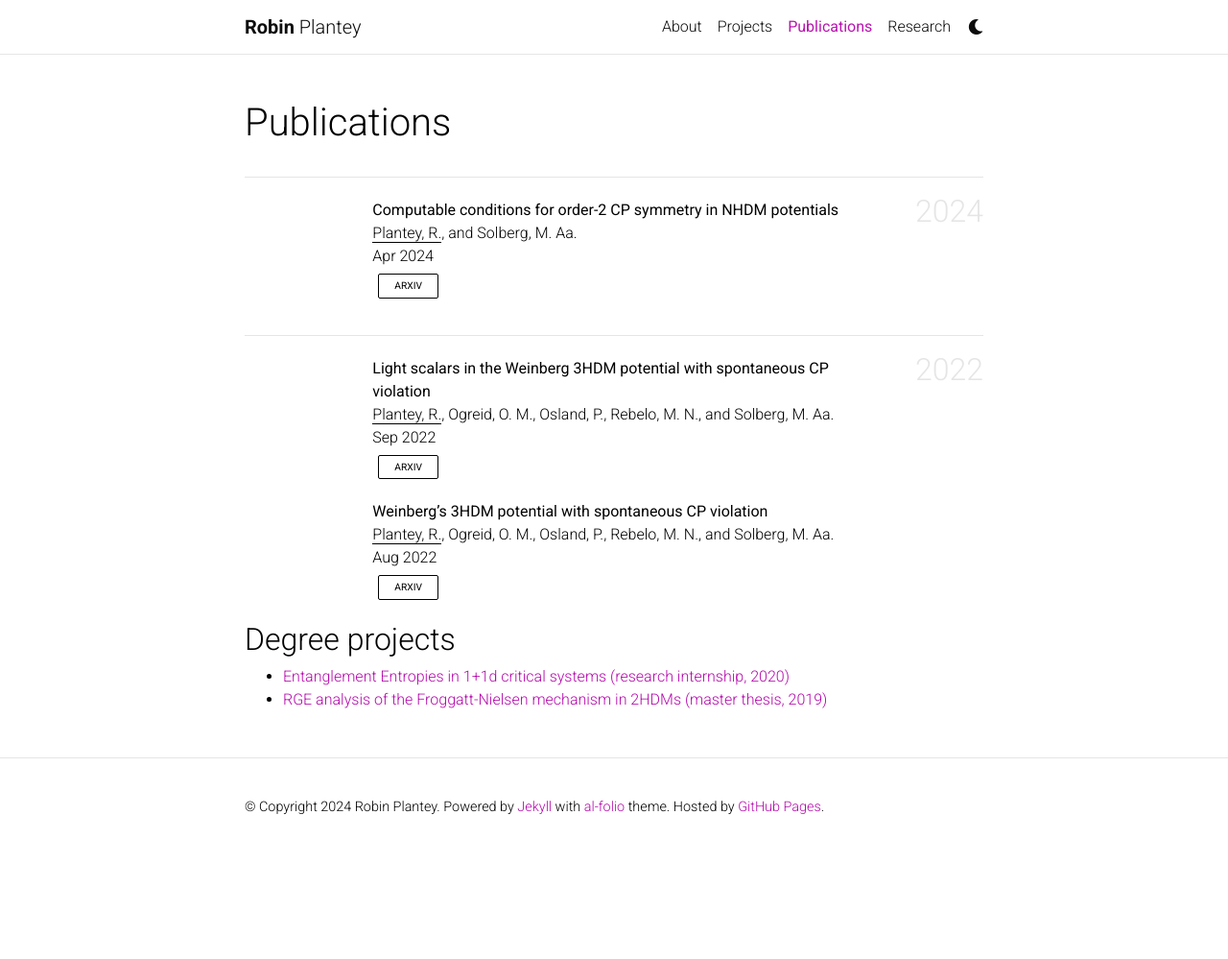
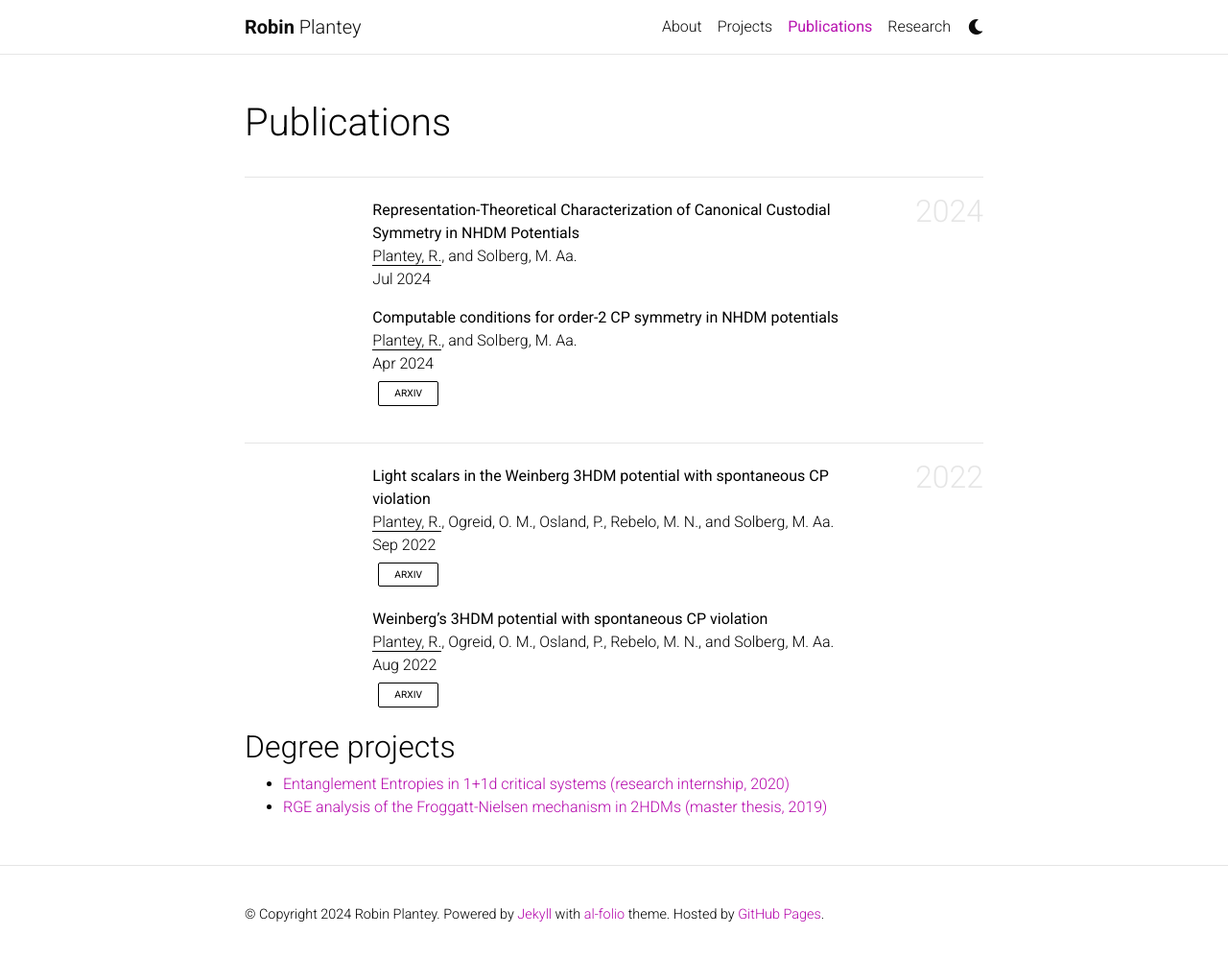
Before and after one commit to robinplantey/robinplantey.github.io, a Jekyll site: the page docs/publications/index.html, which Jekyll copies as it is, in a window 1280 px wide and 1004 px high. Shown: the top 999 px of the window at 96% size. Built offline with Jekyll 4.4.1, drawn with Linux system fonts in a browser that asks for light colours; nearby versions of some CDN libraries; comment, search, counter and statistics services are not loaded; a style sheet for code colours, icons or effects is not loaded.

Commit message:
Updated publications

```diff
--- a/docs/feed.xml
+++ b/docs/feed.xml
@@ -1,2 +1,2 @@
-<?xml version="1.0" encoding="utf-8"?><feed xmlns="http://www.w3.org/2005/Atom" xml:lang="en"><generator uri="https://jekyllrb.com/" version="4.2.2">Jekyll</generator><link href="https://robinplantey.github.io/feed.xml" rel="self" type="application/atom+xml" /><link href="https://robinplantey.github.io/" rel="alternate" type="text/html" hreflang="en" /><updated>2024-04-19T09:52:41+02:00</updated><id>https://robinplantey.github.io/feed.xml</id><title type="html">blank</title><subtitle>Welcome to my personal webpage! I&apos;m Robin Plantey, theoretical physics PhD candidate, learning junkie and passionate about all things technical.
+<?xml version="1.0" encoding="utf-8"?><feed xmlns="http://www.w3.org/2005/Atom" xml:lang="en"><generator uri="https://jekyllrb.com/" version="4.2.2">Jekyll</generator><link href="https://robinplantey.github.io/feed.xml" rel="self" type="application/atom+xml" /><link href="https://robinplantey.github.io/" rel="alternate" type="text/html" hreflang="en" /><updated>2024-07-23T12:10:14+02:00</updated><id>https://robinplantey.github.io/feed.xml</id><title type="html">blank</title><subtitle>Welcome to my personal webpage! I&apos;m Robin Plantey, theoretical physics PhD candidate, learning junkie and passionate about all things technical.
 </subtitle></feed>
--- a/docs/publications/index.html
+++ b/docs/publications/index.html
@@ -172,7 +172,84 @@
 
 
   <h2 class="year">2024</h2>
-  <ol class="bibliography"><li>
+  <ol class="bibliography">
+<li>
+<div class="row">
+  <div class="col-sm-2 abbr">
+
+  </div>
+
+  <div id="Plantey:2024gju" class="col-sm-8">
+
+      <div class="title">Representation-Theoretical Characterization of Canonical Custodial Symmetry in NHDM Potentials</div>
+      <div class="author">
+
+
+
+
+
+
+
+
+
+                <em>Plantey, R.</em>,
+
+
+
+
+
+
+
+
+
+
+
+
+
+                  and Solberg, M. Aa.
+
+
+
+
+
+      </div>
+
+      <div class="periodical">
+
+        <em></em>
+
+
+        Jul
+
+
+        2024
+
+      </div>
+
+
+    <div class="links">
+
+
+
+
+
+
+
+
+
+
+
+    </div>
+
+    <!-- Hidden abstract block -->
+
+
+    <!-- Hidden bibtex block -->
+
+  </div>
+</div>
+</li>
+<li>
 <div class="row">
   <div class="col-sm-2 abbr">
 
@@ -249,7 +326,8 @@
 
   </div>
 </div>
-</li></ol>
+</li>
+</ol>
 
   <h2 class="year">2022</h2>
   <ol class="bibliography">
```
Also changed, not shown: _bibliography/papers.bib (+10 -0 lines), docs/sitemap.xml (+4 -4 lines).
